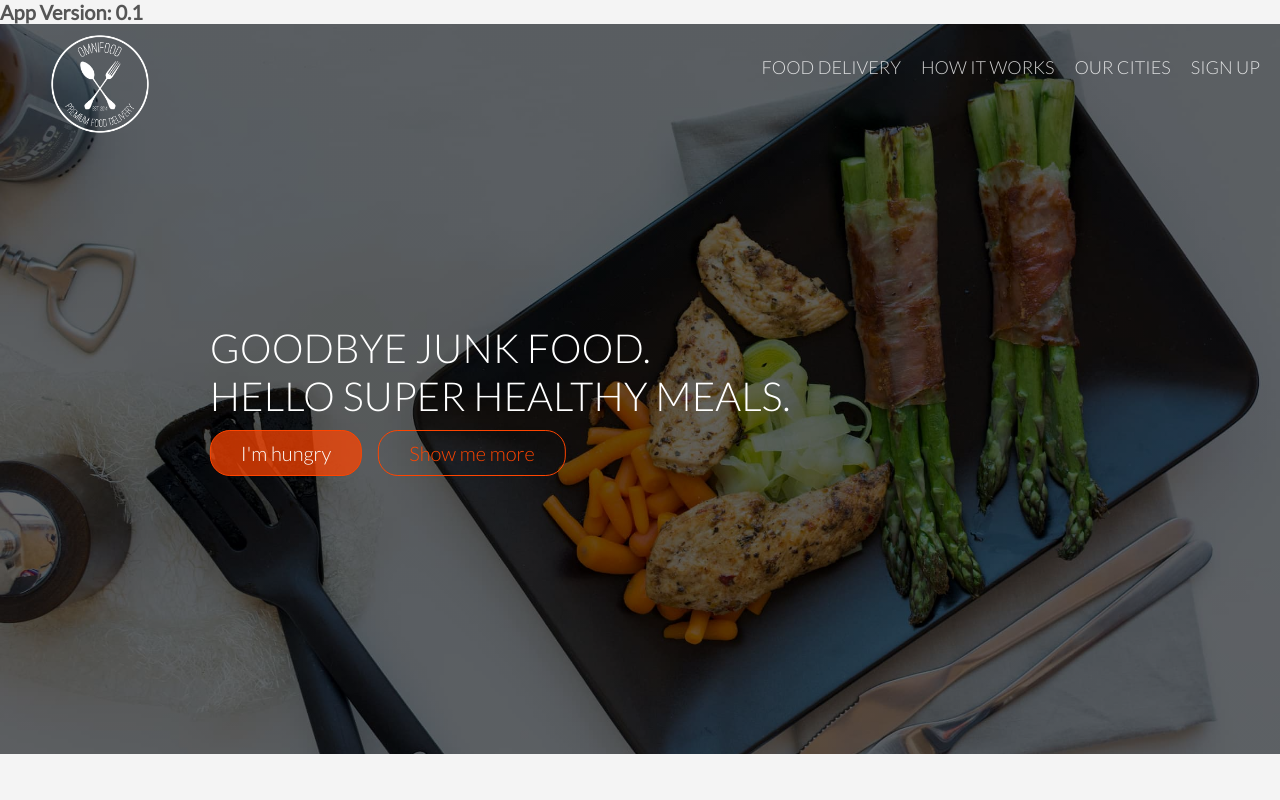
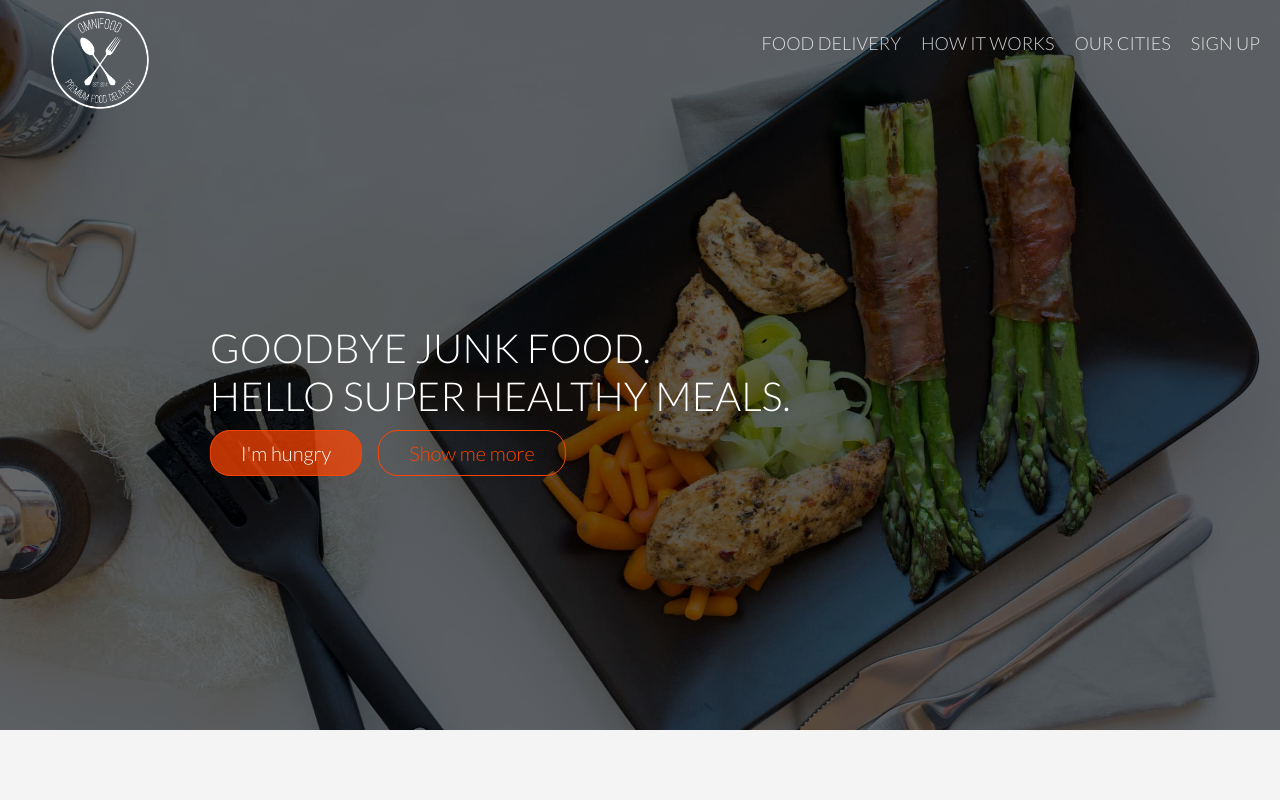
Before and after one commit to Xhoni96/Omnifood, a plain HTML site: page index.html in a window 1280 px wide. Shown: the top 800 px of the page. Drawn offline with Linux system fonts and the light colour scheme.

Commit message:
remove latest change

```diff
--- a/index.html
+++ b/index.html
@@ -16,7 +16,7 @@
     <title>OmniFood</title>
   </head>
   <body>
-    <h1>App Version: 0.1 </h1>
+
     <!-- ? HEADER SECTION -->
     <header class="header">
       <div class="header__navigation">
```
